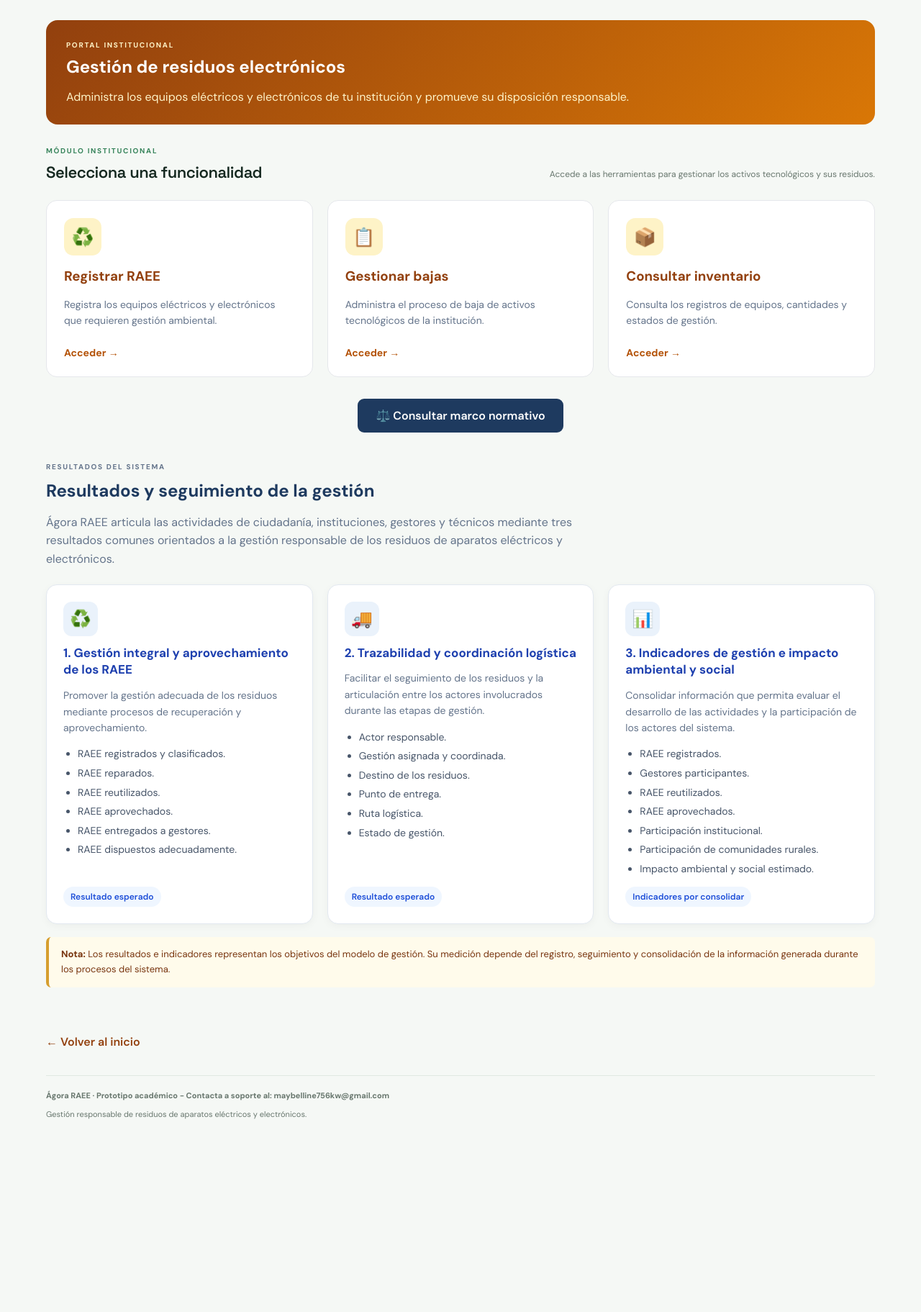
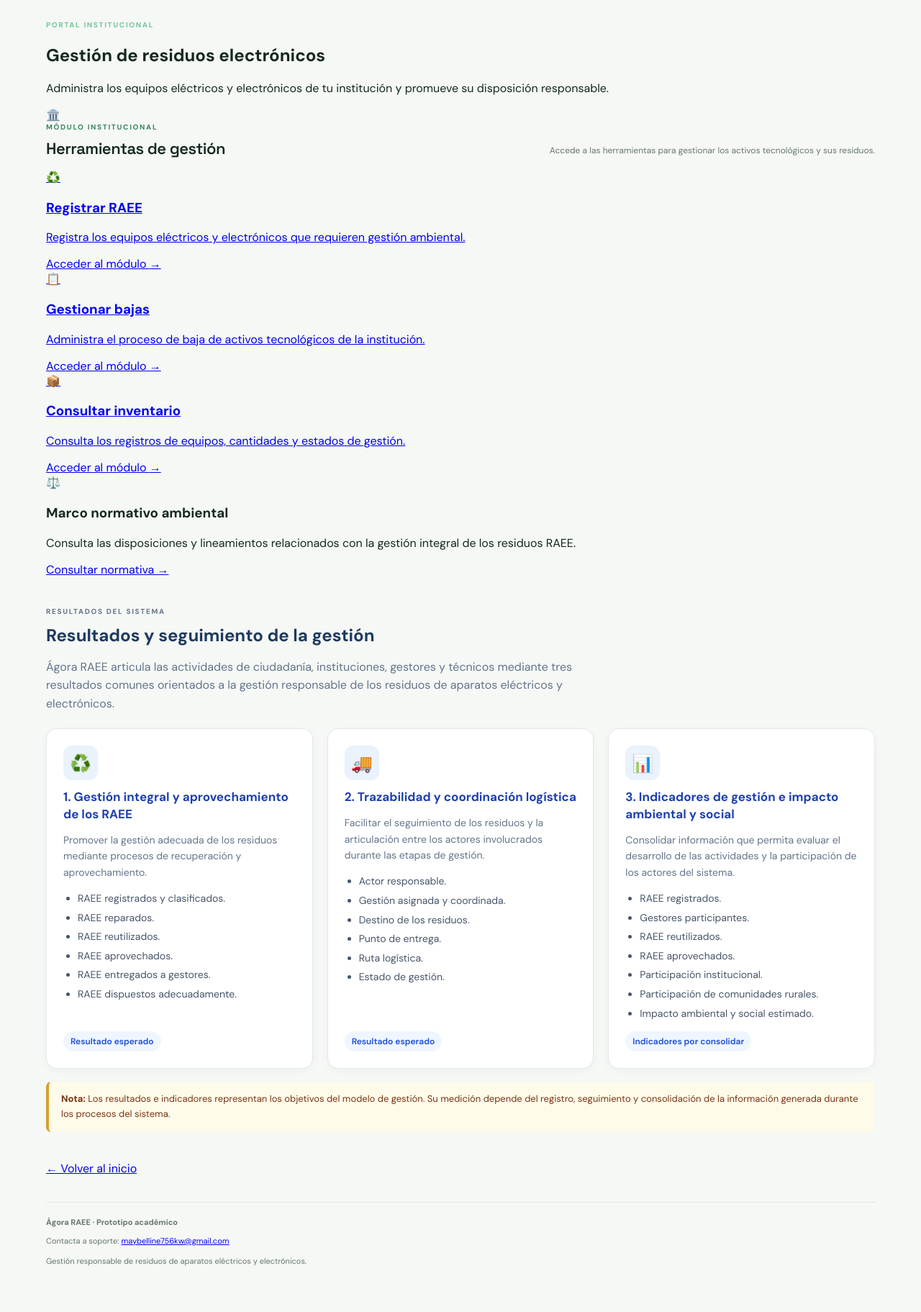
Before and after one commit to maybelline756kw-source/agora_raee_v1.2, a FastAPI app: page /form/instituciones in a window 1280 px wide. Shown: the part 165-1988 px from the top of the page at 72% size. Before the commit the page ends 1720 px from the top, so only its background shows below. Run offline with FastAPI, Linux system fonts and the light colour scheme.

Commit message:
Update menu.html

```diff
--- a/templates/instituciones/menu.html
+++ b/templates/instituciones/menu.html
@@ -9,94 +9,6 @@
     <title>Ágora RAEE | Instituciones</title>
 
     <link rel="stylesheet" href="/static/styles.css">
-
-    <style>
-        .institution-header {
-            background: linear-gradient(135deg, #92400e, #d97706);
-            color: white;
-            padding: 28px;
-            border-radius: 16px;
-            margin-bottom: 30px;
-        }
-
-        .institution-header h1 {
-            margin: 8px 0;
-        }
-
-        .institution-header p {
-            color: #fef3c7;
-            margin-bottom: 0;
-        }
-
-        .institution-grid {
-            display: grid;
-            grid-template-columns: repeat(3, minmax(0, 1fr));
-            gap: 20px;
-            margin-top: 25px;
-        }
-
-        .institution-card {
-            display: flex;
-            flex-direction: column;
-            gap: 12px;
-            padding: 24px;
-            background: white;
-            border: 1px solid #e5e7eb;
-            border-radius: 15px;
-            text-decoration: none;
-            color: #334155;
-            transition: transform .2s, box-shadow .2s;
-        }
-
-        .institution-card:hover {
-            transform: translateY(-4px);
-            box-shadow: 0 8px 22px rgba(0, 0, 0, .08);
-        }
-
-        .institution-icon {
-            display: grid;
-            place-items: center;
-            width: 52px;
-            height: 52px;
-            border-radius: 13px;
-            background: #fef3c7;
-            font-size: 25px;
-        }
-
-        .institution-card h3 {
-            margin: 4px 0;
-            color: #92400e;
-        }
-
-        .institution-card p {
-            margin: 0;
-            color: #64748b;
-            font-size: 14px;
-            line-height: 1.6;
-        }
-
-        .institution-action {
-            margin-top: auto;
-            padding-top: 12px;
-            color: #b45309;
-            font-weight: 650;
-            font-size: 14px;
-        }
-
-        .back-link {
-            display: inline-block;
-            margin-top: 25px;
-            color: #92400e;
-            text-decoration: none;
-            font-weight: 600;
-        }
-
-        @media (max-width: 800px) {
-            .institution-grid {
-                grid-template-columns: 1fr;
-            }
-        }
-    </style>
 </head>
 
 <body>
@@ -109,15 +21,27 @@
         </div>
     </header>
 
-    <main class="container">
+    <main class="container institution-page">
+
+        <!-- ENCABEZADO INSTITUCIONAL -->
 
         <section class="institution-header">
+
+            <div class="institution-header-content">
                 <p class="eyebrow">PORTAL INSTITUCIONAL</p>
+
                 <h1>Gestión de residuos electrónicos</h1>
+
                 <p>
                     Administra los equipos eléctricos y electrónicos
                     de tu institución y promueve su disposición responsable.
                 </p>
+            </div>
+
+            <div class="institution-header-symbol">
+                🏛️
+            </div>
+
         </section>
 
         {% if notice %}
@@ -126,23 +50,32 @@
         </div>
         {% endif %}
 
-        <section class="section-heading">
+
+        <!-- FUNCIONALIDADES -->
+
+        <section class="institution-section">
+
+            <div class="section-heading">
                 <div>
                     <p class="eyebrow">MÓDULO INSTITUCIONAL</p>
-                <h2>Selecciona una funcionalidad</h2>
+                    <h2>Herramientas de gestión</h2>
                 </div>
+
                 <p>
                     Accede a las herramientas para gestionar los activos
                     tecnológicos y sus residuos.
                 </p>
-        </section>
+            </div>
 
-        <section class="institution-grid">
+
+            <div class="institution-grid">
 
                 <a href="/form/instituciones/registrar"
                    class="institution-card">
 
-                <span class="institution-icon">♻️</span>
+                    <div class="institution-icon">
+                        ♻️
+                    </div>
 
                     <h3>Registrar RAEE</h3>
 
@@ -152,14 +85,18 @@
                     </p>
 
                     <span class="institution-action">
-                    Acceder →
+                        Acceder al módulo <span>→</span>
                     </span>
+
                 </a>
+
 
                 <a href="/form/instituciones/bajas"
                    class="institution-card">
 
-                <span class="institution-icon">📋</span>
+                    <div class="institution-icon">
+                        📋
+                    </div>
 
                     <h3>Gestionar bajas</h3>
 
@@ -169,14 +106,18 @@
                     </p>
 
                     <span class="institution-action">
-                    Acceder →
+                        Acceder al módulo <span>→</span>
                     </span>
+
                 </a>
+
 
                 <a href="/form/instituciones/inventario"
                    class="institution-card">
 
-                <span class="institution-icon">📦</span>
+                    <div class="institution-icon">
+                        📦
+                    </div>
 
                     <h3>Consultar inventario</h3>
 
@@ -186,32 +127,44 @@
                     </p>
 
                     <span class="institution-action">
-                    Acceder →
+                        Acceder al módulo <span>→</span>
                     </span>
+
+                </a>
+
+            </div>
+
+        </section>
+
+
+        <!-- MARCO NORMATIVO -->
+
+        <section class="institution-legal">
+
+            <div class="institution-legal-icon">
+                ⚖️
+            </div>
+
+            <div class="institution-legal-text">
+                <h3>Marco normativo ambiental</h3>
+
+                <p>
+                    Consulta las disposiciones y lineamientos relacionados
+                    con la gestión integral de los residuos RAEE.
+                </p>
+            </div>
+
+            <a href="/form/marco-normativo"
+               class="institution-legal-button">
+                Consultar normativa →
             </a>
 
         </section>
 
 
-        <div style="text-align: center; margin: 30px 0;">
-    <a href="/form/marco-normativo"
-       style="display: inline-block;
-              padding: 13px 25px;
-              background: #1e3a5f;
-              color: white;
-              text-decoration: none;
-              border-radius: 9px;
-              font-weight: 600;">
-        ⚖️ Consultar marco normativo
-    </a>
-</div>
+        <!-- RESULTADOS COMUNES -->
 
-
-<!-- ==========================================
-     SALIDAS COMUNES DE AGORA RAEE
-========================================== -->
-
-<section class="common-outcomes">
+        <section class="common-outcomes institution-outcomes">
 
             <div class="common-outcomes-heading">
 
@@ -228,9 +181,8 @@
 
             </div>
 
+
             <div class="outcomes-grid">
-
-        <!-- SALIDA 1 -->
 
                 <article class="outcome-card">
 
@@ -259,8 +211,6 @@
                 </article>
 
 
-        <!-- SALIDA 2 -->
-
                 <article class="outcome-card">
 
                     <div class="outcome-icon">🚚</div>
@@ -288,8 +238,6 @@
 
                 </article>
 
-
-        <!-- SALIDA 3 -->
 
                 <article class="outcome-card">
 
@@ -321,6 +269,7 @@
 
             </div>
 
+
             <div class="outcome-note">
                 <strong>Nota:</strong>
                 Los resultados e indicadores representan los objetivos
@@ -332,12 +281,25 @@
         </section>
 
 
-        <a href="/" class="back-link">
+        <!-- NAVEGACIÓN -->
+
+        <a href="/" class="institution-back-link">
             ← Volver al inicio
         </a>
 
+
         <footer>
-            <strong>Ágora RAEE · Prototipo académico - Contacta a soporte al: maybelline756kw@gmail.com</strong>
+            <strong>
+                Ágora RAEE · Prototipo académico
+            </strong>
+
+            <p>
+                Contacta a soporte:
+                <a href="mailto:maybelline756kw@gmail.com">
+                    maybelline756kw@gmail.com
+                </a>
+            </p>
+
             <p>
                 Gestión responsable de residuos de aparatos
                 eléctricos y electrónicos.
```
Lines whose indentation alone changed are shown as unchanged.
